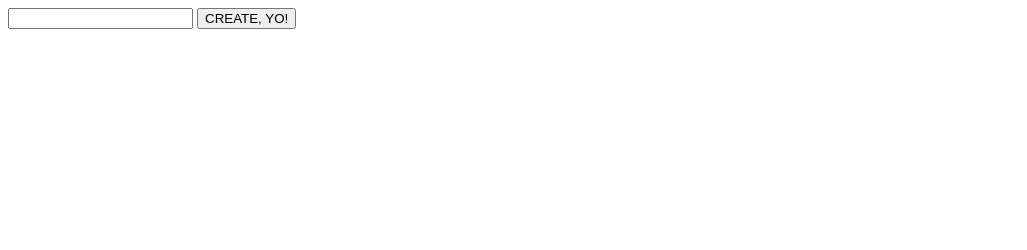
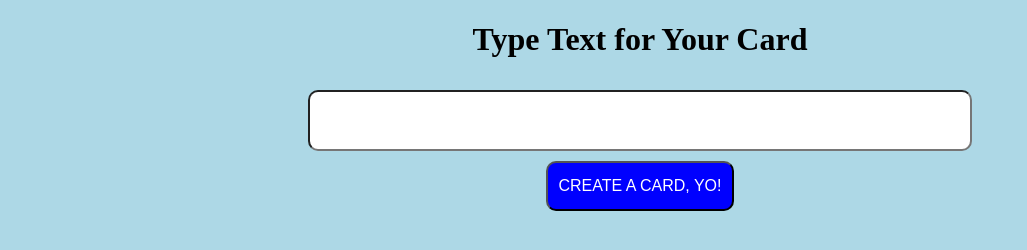
Before and after one commit to drteresavasquez/Dynamic-Cards, a plain HTML site: page index.html in a window 1280 px wide. Shown: the whole page, without its empty margins (0-1027 px from the left). Drawn offline with Linux system fonts and the light colour scheme.

Commit message:
style changes

```diff
--- a/cards.css
+++ b/cards.css
@@ -1,5 +1,10 @@
 body{
+margin: 0 auto;
+background-color: lightblue;
+}
 
+#formWrapper{
+	text-align: center;
 }
 
 #cardArea{
@@ -20,12 +25,35 @@ ul.card li{
 	float: left;
 	padding: 25px;
 	width: 27%;
-	border: 2px solid #000;
+	border: 2px solid blue;
 	border-radius: 10px;
 	height: 150px;
 	margin: 2px;
+	background: #FFF;
 }
 
 .card{
 	text-align: center;
 }
+
+button{
+	margin: 5;
+	color: white;
+	background: blue;
+	border-radius: 10px;
+	font-size: 1em;
+	text-align: center;
+	height: 50px;
+	padding: 10px;
+
+
+}
+
+input[type=text]{
+	padding: 10px;
+	width: 50%;
+	margin: 10px;
+	text-align: center;
+	font-size: 2em;
+	border-radius: 10px;
+}
--- a/cards.js
+++ b/cards.js
@@ -1,5 +1,4 @@
 console.log("cards.js, yo!");
-
 
 let createBtn = document.getElementById("create-btn");
 let textArea = document.getElementById("textarea");
--- a/index.html
+++ b/index.html
@@ -5,8 +5,11 @@
 	<link rel="stylesheet" type="text/css" href="cards.css">
 </head>
 <body>
-<input type="textarea" id="textarea">
-<button id="create-btn">CREATE, YO!</button>
+<div id="formWrapper">
+<h1>Type Text for Your Card</h1>
+<input type="text" id="textarea"><br>
+<button id="create-btn">CREATE A CARD, YO!</button>
+</div>
 <div id="cardArea">
 	<ul id="cards" class="card">
 	</ul>
```
